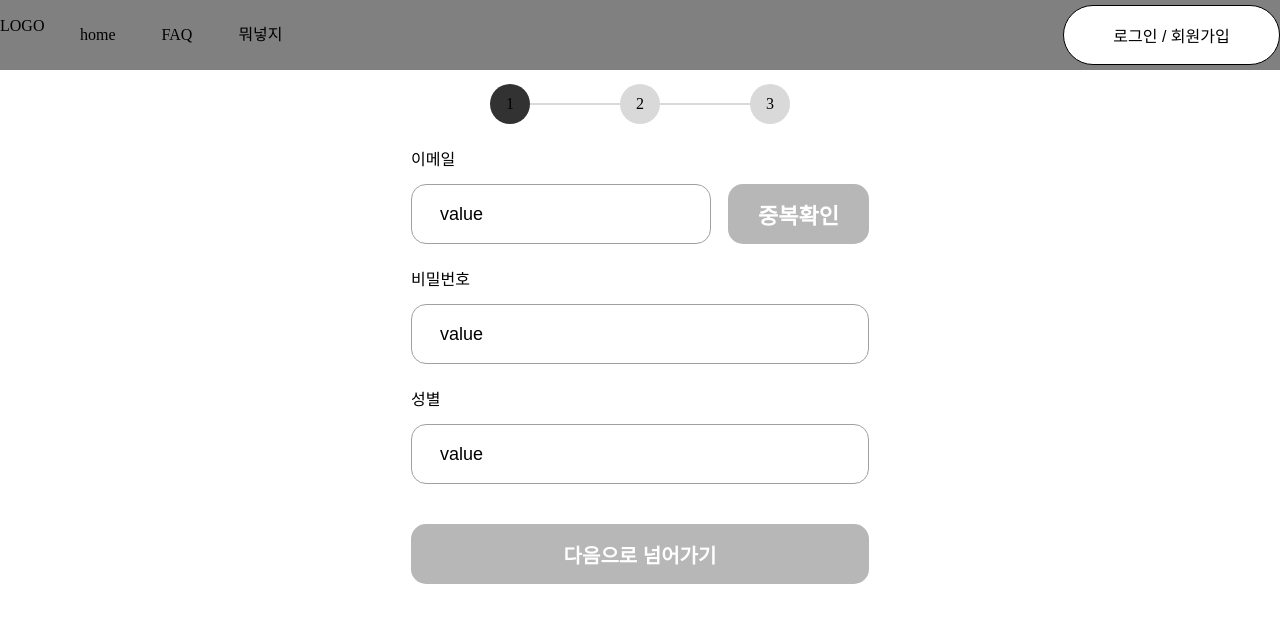
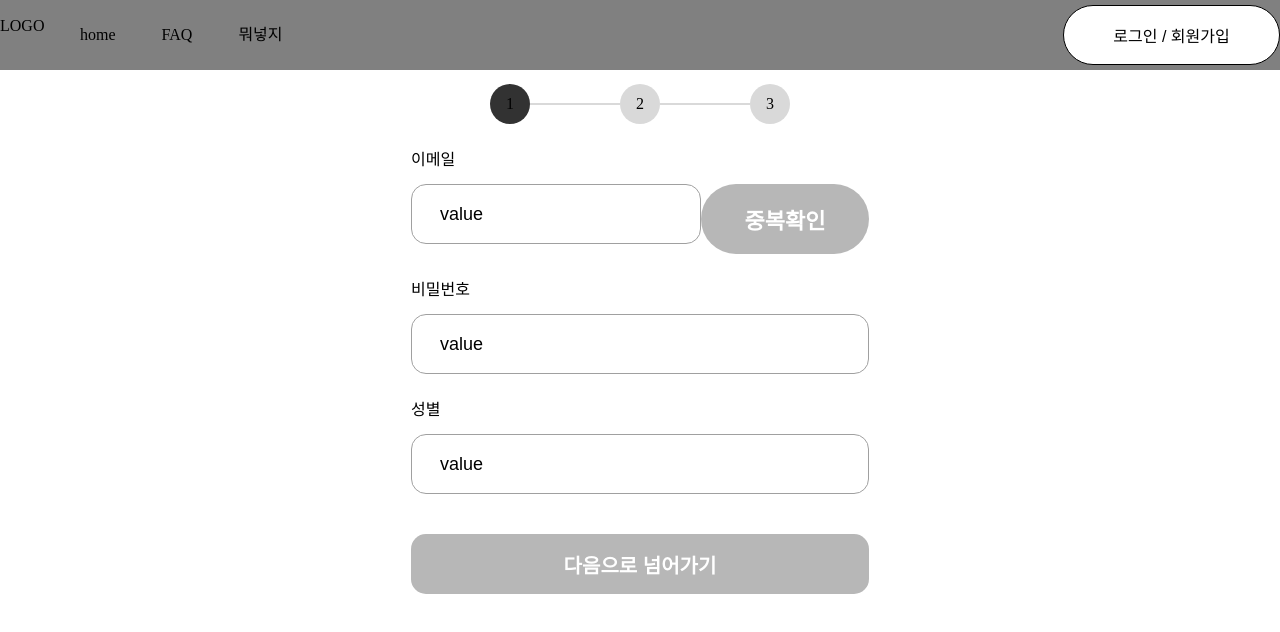
Before and after one commit to project-teamIP/hey-hi-fe, a React (Create React App) app: page /signup in a window 1280 px wide. Shown: the top 632 px of the page. Built offline with nearby package versions, Linux system fonts and the light colour scheme.

Commit message:
🎨 design: Button small 사이즈 누락 수정

```diff
--- a/src/components/common/button/style.ts
+++ b/src/components/common/button/style.ts
@@ -45,9 +45,9 @@ export const StyledButton = styled.button<PrimitiveButtonProps>`
         `;
       case "small":
         return css`
-          height: 60px;
-          width: 141px;
-          border-radius: 15px;
+          height: 70px;
+          width: 185px;
+          border-radius: 50px;
           font-weight: 600;
           font-size: 22px;
         `;
```
